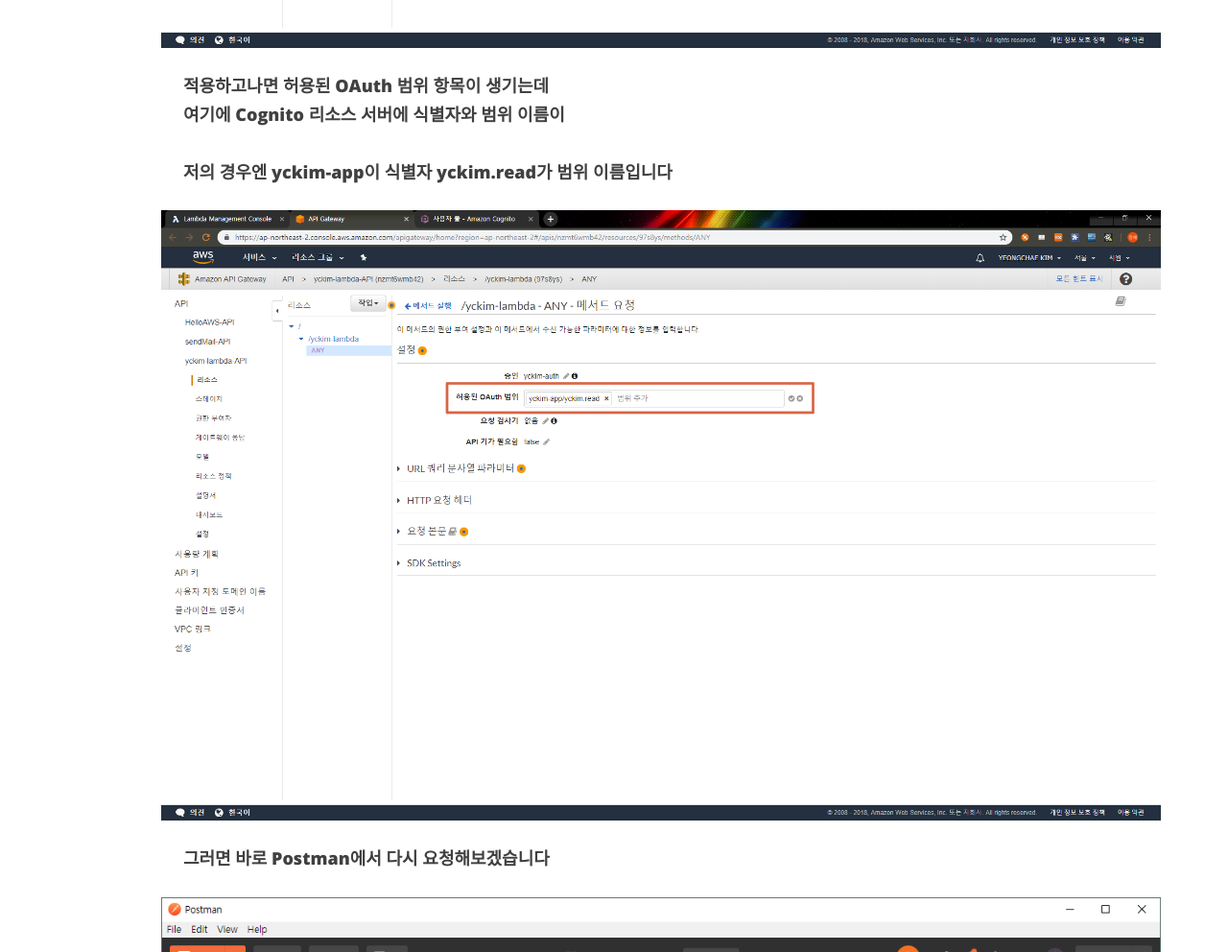
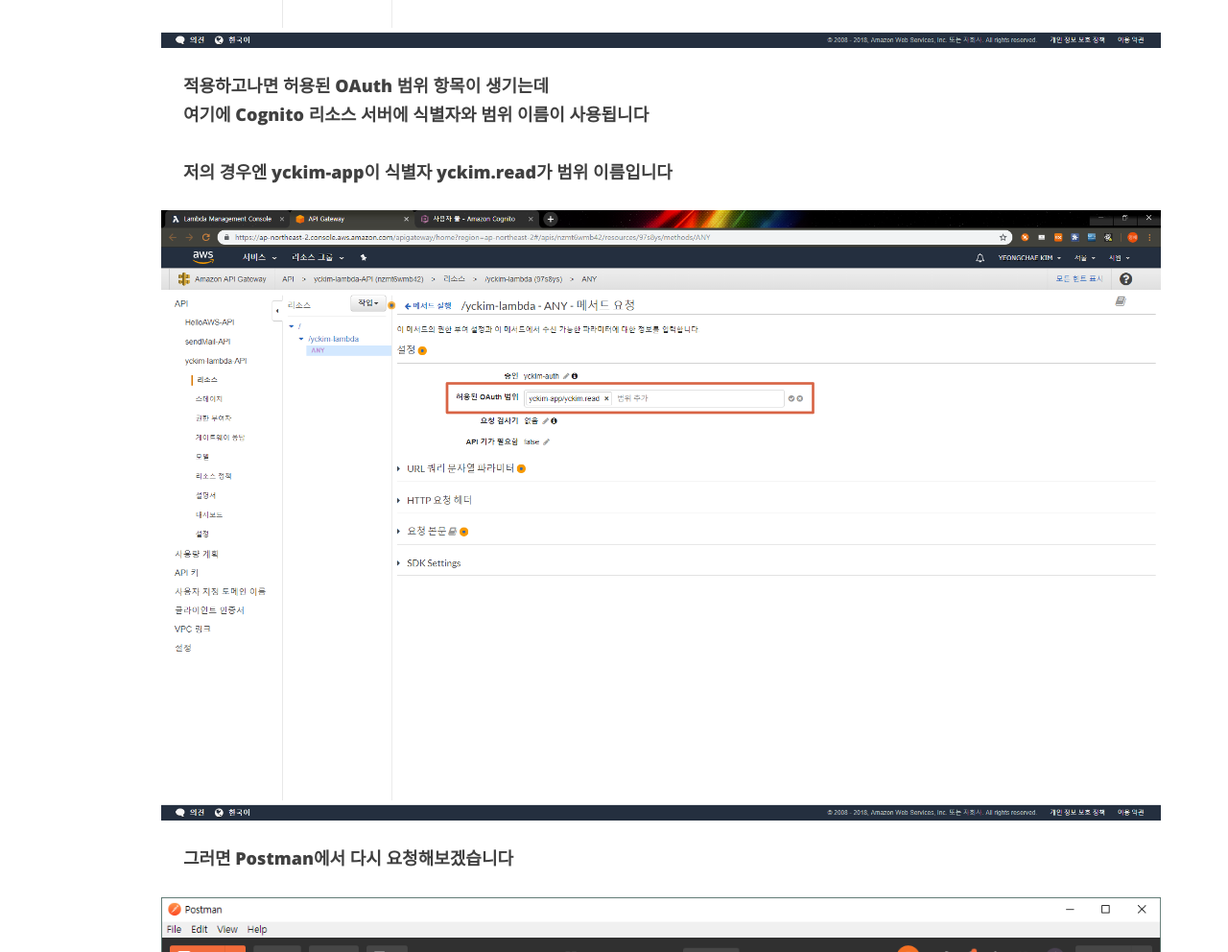
Before and after one commit to kimyeong-chae/kimyeong-chae.github.io, a Jekyll site: the page built from _posts/aws/2018-12-14-aws-cognito-apigateway-lambda-2.md, in a window 1280 px wide and 1400 px high, scrolled down 6336 px. Shown: the part 153-1145 px from the top of the window at 96% size. Built offline with Jekyll 4.4.1, drawn with Linux system fonts in a browser that asks for light colours; nearby versions of some CDN libraries; comment, search, counter and statistics services are not loaded; some of the changed text lies outside the part shown.

Commit message:
오타 수정

```diff
--- a/_posts/aws/2018-12-14-aws-cognito-apigateway-lambda-2.md
+++ b/_posts/aws/2018-12-14-aws-cognito-apigateway-lambda-2.md
@@ -58,13 +58,13 @@
 ![lambda-1](/img/post/20181213/lambda-8.png )
 
 #### &nbsp;&nbsp;&nbsp;&nbsp; 적용하고나면 허용된 OAuth 범위 항목이 생기는데
-#### &nbsp;&nbsp;&nbsp;&nbsp; 여기에 Cognito 리소스 서버에 식별자와 범위 이름이
+#### &nbsp;&nbsp;&nbsp;&nbsp; 여기에 Cognito 리소스 서버에 식별자와 범위 이름이 사용됩니다
 #### &nbsp;&nbsp;&nbsp;&nbsp;
 #### &nbsp;&nbsp;&nbsp;&nbsp; 저의 경우엔 yckim-app이 식별자 yckim.read가 범위 이름입니다
 ![lambda-1](/img/post/20181213/lambda-14.png )
 
 
-#### &nbsp;&nbsp;&nbsp;&nbsp; 그러면 바로 Postman에서 다시 요청해보겠습니다
+#### &nbsp;&nbsp;&nbsp;&nbsp; 그러면 Postman에서 다시 요청해보겠습니다
 ![lambda-1](/img/post/20181213/lambda-5.png )
 
 #### &nbsp;&nbsp;&nbsp;&nbsp; 응답이 정상적으로 옵니다 배포를 안해서 적용이 안되있습니다
@@ -76,8 +76,8 @@
 
 #### &nbsp;&nbsp;&nbsp;&nbsp; *{"message": "Unauthorized"}* 라고 응답이 오네요
 #### &nbsp;&nbsp;&nbsp;&nbsp; Cognito가 적용 되었습니다 그럼 Cognito OAuth2 Token 발급 후 발급 받은 토큰으로 다시 요청해보겠습니다
-
-#### &nbsp;&nbsp;&nbsp;&nbsp; 이전 글에서 만들었던 Congito 사용자 풀 관리 화면에서 좌측 사이드에 *앱 통합* 메뉴를 클릭하시면 도메인이 있어요 요걸 복사해줍니다
+#### &nbsp;&nbsp;&nbsp;&nbsp;
+#### &nbsp;&nbsp;&nbsp;&nbsp; Congito 사용자 풀 관리 화면에서 좌측 사이드에 *앱 통합* 메뉴를 클릭하시면 도메인이 있어요 이걸 복사해주세요
 ![lambda-1](/img/post/20181213/lambda-11.png )
 
 #### &nbsp;&nbsp;&nbsp;&nbsp; 그리고 Postman에서 Authorization 탭으로 이동하고 TYPE을 OAuth2.0을 선택하고 우측에 Get New Access Token 버튼을 눌러주세요
```
